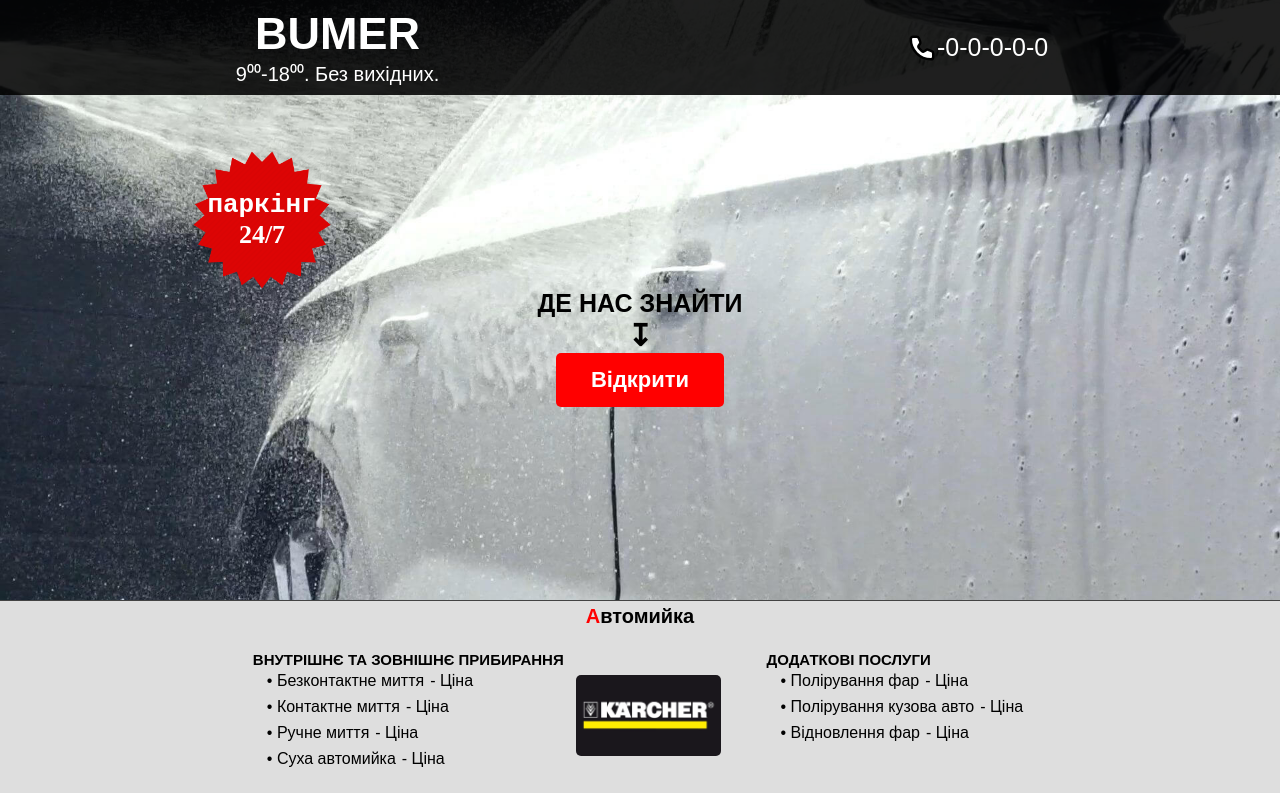
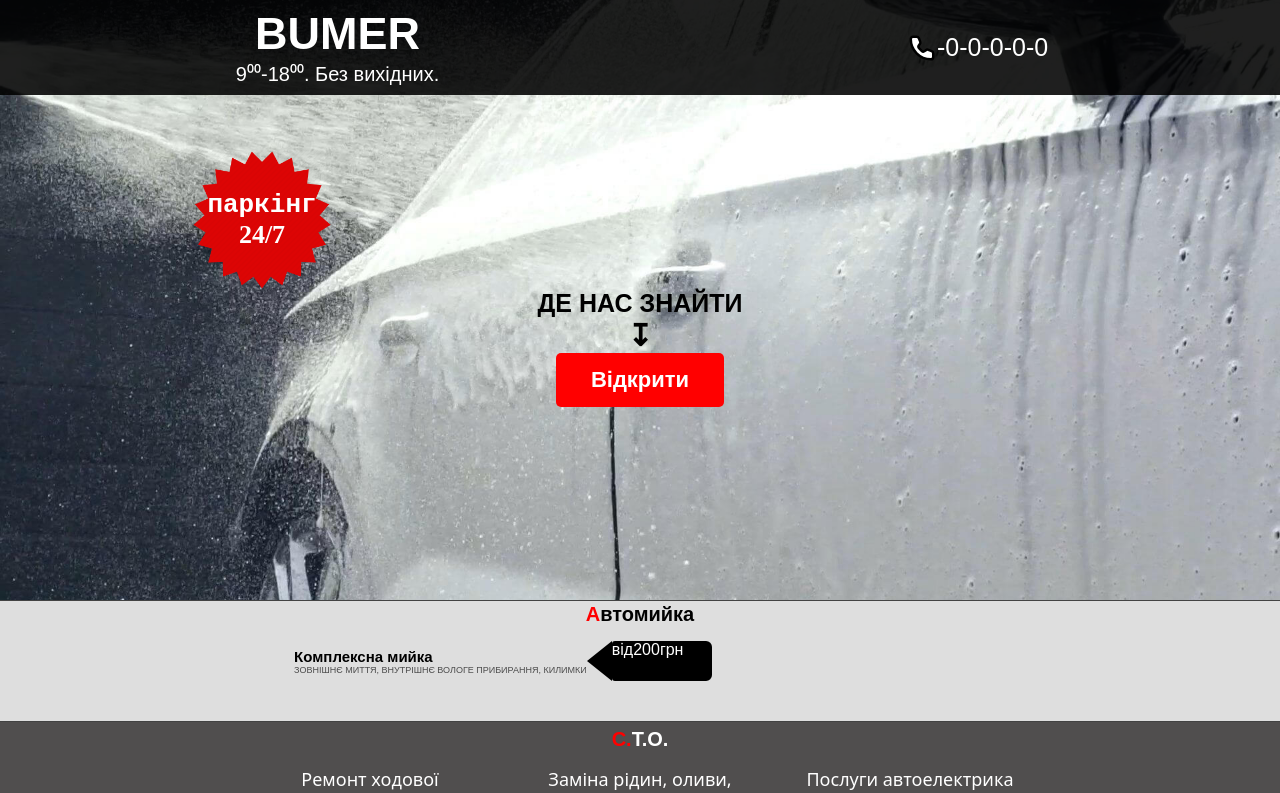
Before and after one commit to CrocodileGenna/car-wash, a React (Create React App) app: page / in a window 1280 px wide. Shown: the top 793 px of the page. Built offline with nearby package versions, Linux system fonts and the light colour scheme.

Commit message:
restsrt section wash

```diff
--- a/src/components/AdditionalServices/AddServices.styled.jsx
+++ b/src/components/AdditionalServices/AddServices.styled.jsx
@@ -35,9 +35,10 @@ export const UL = styled.ul`
     flex-direction: row;
     justify-content: center;
     align-items: stretch;
+    width: 700px;
   }
   @media screen and (min-width: 1200px) {
-    width: 1200px;
+    width: 900px;
   }
 `;
 export const LI = styled.li`
@@ -47,25 +48,22 @@ export const LI = styled.li`
   margin: 10px;
   width: 250px;
   @media screen and (min-width: 460px) {
-    width: 320px;
+    width: 300px;
   }
   @media screen and (min-width: 760px) {
-    width: 350px;
+    width: 250px;
   }
 `;
 export const INFO_P = styled.p`
   font-family: system-ui;
   font-size: 15px;
-  padding: 5px;
+  margin: 0 0 10px 0;
   text-align: center;
   @media screen and (min-width: 460px) {
     font-size: 17px;
   }
   @media screen and (min-width: 760px) {
-    font-size: 19px;
-  }
-  @media screen and (min-width: 1200px) {
-    font-size: 20px;
+    font-size: 18px;
   }
 `;
 export const IMG = styled.img`
--- a/src/components/Wash/SectionWash.jsx
+++ b/src/components/Wash/SectionWash.jsx
@@ -1,56 +1,72 @@
 import {
   SECTION,
   WASH_DIV,
+  TITLE_DIV,
+  TITLE_POSITION_DIV,
   TITLE_H2,
-  TABLE,
-  LOGO_1,
+  TITLE_P,
+  TITLE_BLOCK_DIV,
+  // TABLE,
+  // LOGO_1,
 } from './SectionWash.styled';
-import logo from './images/Karcher-Black-Logo.webp';
+// import logo from './images/Karcher-Black-Logo.webp';
 export const SectionWash = () => {
   return (
     <SECTION>
-      <LOGO_1 src={logo} alt="logo" />
+      {/* <LOGO_1 src={logo} alt="logo" /> */}
       <h1>
         <span>А</span>
         втомийка
       </h1>
       <WASH_DIV>
-        <TITLE_H2>ВНУТРІШНЄ ТА ЗОВНІШНЄ ПРИБИРАННЯ</TITLE_H2>
-        <TABLE>
-          <tr>
-            <td>• Безконтактне миття</td>
-            <td> - Ціна</td>
-          </tr>
-          <tr>
-            <td>• Контактне миття</td>
-            <td> - Ціна</td>
-          </tr>
-          <tr>
-            <td>• Ручне миття</td>
-            <td> - Ціна</td>
-          </tr>
-          <tr>
-            <td>• Суха автомийка</td>
-            <td> - Ціна</td>
-          </tr>
-        </TABLE>
+        <TITLE_DIV>
+          <TITLE_POSITION_DIV>
+            <TITLE_H2>Комплексна мийка</TITLE_H2>
+            <TITLE_P>
+              ЗОВНІШНЄ МИТТЯ, ВНУТРІШНЄ ВОЛОГЕ ПРИБИРАННЯ, КИЛИМКИ
+            </TITLE_P>
+          </TITLE_POSITION_DIV>
+          <TITLE_BLOCK_DIV>
+            <p>від</p>
+            <p>200</p>
+            <p>грн</p>
+          </TITLE_BLOCK_DIV>
+        </TITLE_DIV>
+        {/* <ul>
+          <li>
+            <p>Безконтактне миття</p>
+            <img src="" alt="" />
+          </li>
+          <li>
+            <p>Контактне миття</p>
+            <img src="" alt="" />
+          </li>
+          <li>
+            <p>Ручне миття</p>
+            <img src="" alt="" />
+          </li>
+          <li>
+            <p>Суха автомийка</p>
+            <img src="" alt="" />
+          </li>
+        </ul> */}
       </WASH_DIV>
       <WASH_DIV>
-        <TITLE_H2>ДОДАТКОВІ ПОСЛУГИ</TITLE_H2>
-        <TABLE>
-          <tr>
-            <td>• Полірування фар</td>
-            <td> - Ціна</td>
-          </tr>
-          <tr>
-            <td>• Полірування кузова авто</td>
-            <td> - Ціна</td>
-          </tr>
-          <tr>
-            <td>• Відновлення фар</td>
-            <td> - Ціна</td>
-          </tr>
-        </TABLE>
+        {/* <TITLE_H2>ДОДАТКОВІ ПОСЛУГИ</TITLE_H2>
+        <ul>
+          <li>
+            <p>Полірування фар</p>
+            <img src="" alt="" />
+          </li>
+          <li>
+            <p>Полірування кузова авто</p>
+            <img src="" alt="" />
+          </li>
+          <li>
+            <p>Відновлення фар</p>
+            <img src="" alt="" />
+          </li>
+        </ul> */}
       </WASH_DIV>
     </SECTION>
   );
--- a/src/components/Wash/SectionWash.styled.jsx
+++ b/src/components/Wash/SectionWash.styled.jsx
@@ -25,7 +25,7 @@ export const SECTION = styled.section`
   background-color: #00000021;
 
   @media screen and (min-width: 460px) {
-    padding: 40px 50px;
+    padding: 40px 20px;
   }
   @media screen and (min-width: 760px) {
     flex-direction: row;
@@ -69,15 +69,49 @@ export const WASH_DIV = styled.div`
   flex-direction: column;
   align-items: flex-start;
 `;
+export const TITLE_DIV = styled.div`
+  display: flex;
+  align-items: center;
+  justify-content: flex-start;
+`;
+export const TITLE_POSITION_DIV = styled.div`
+  display: flex;
+  flex-direction: column;
+  align-items: flex-start;
+`;
 export const TITLE_H2 = styled.h2`
   text-align: center;
-  margin: 10px 0 0 0;
-  font-size: 13px;
+  font-size: 15px;
   @media screen and (min-width: 760px) {
     font-size: 14px;
   }
   @media screen and (min-width: 1200px) {
     font-size: 15px;
+  }
+`;
+export const TITLE_P = styled.p`
+  font-size: 9px;
+  color: #4c4c4c;
+`;
+export const TITLE_BLOCK_DIV = styled.div`
+  position: relative;
+  display: flex;
+  width: 100px;
+  height: 40px;
+  margin: 0 0 0 25px;
+  border-radius: 3px 6px 6px 3px;
+  background: #000000;
+  color: #ffffff;
+  :before {
+    content: '';
+    position: absolute;
+    display: block;
+    left: -25px;
+    width: 0;
+    height: 0;
+    border-top: 20px solid transparent;
+    border-bottom: 20px solid transparent;
+    border-right: 25px solid #000000;
   }
 `;
 export const TABLE = styled.table`
```
